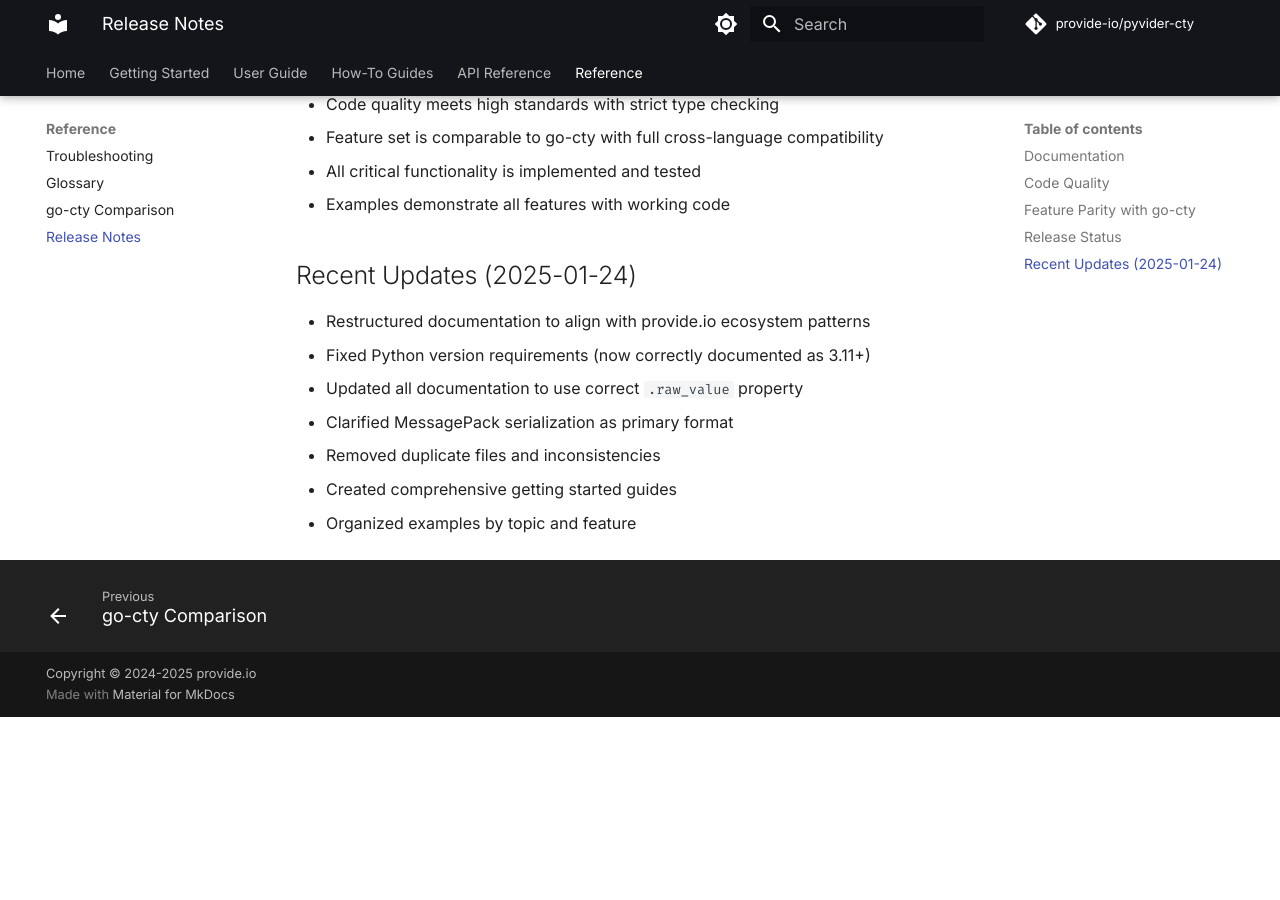
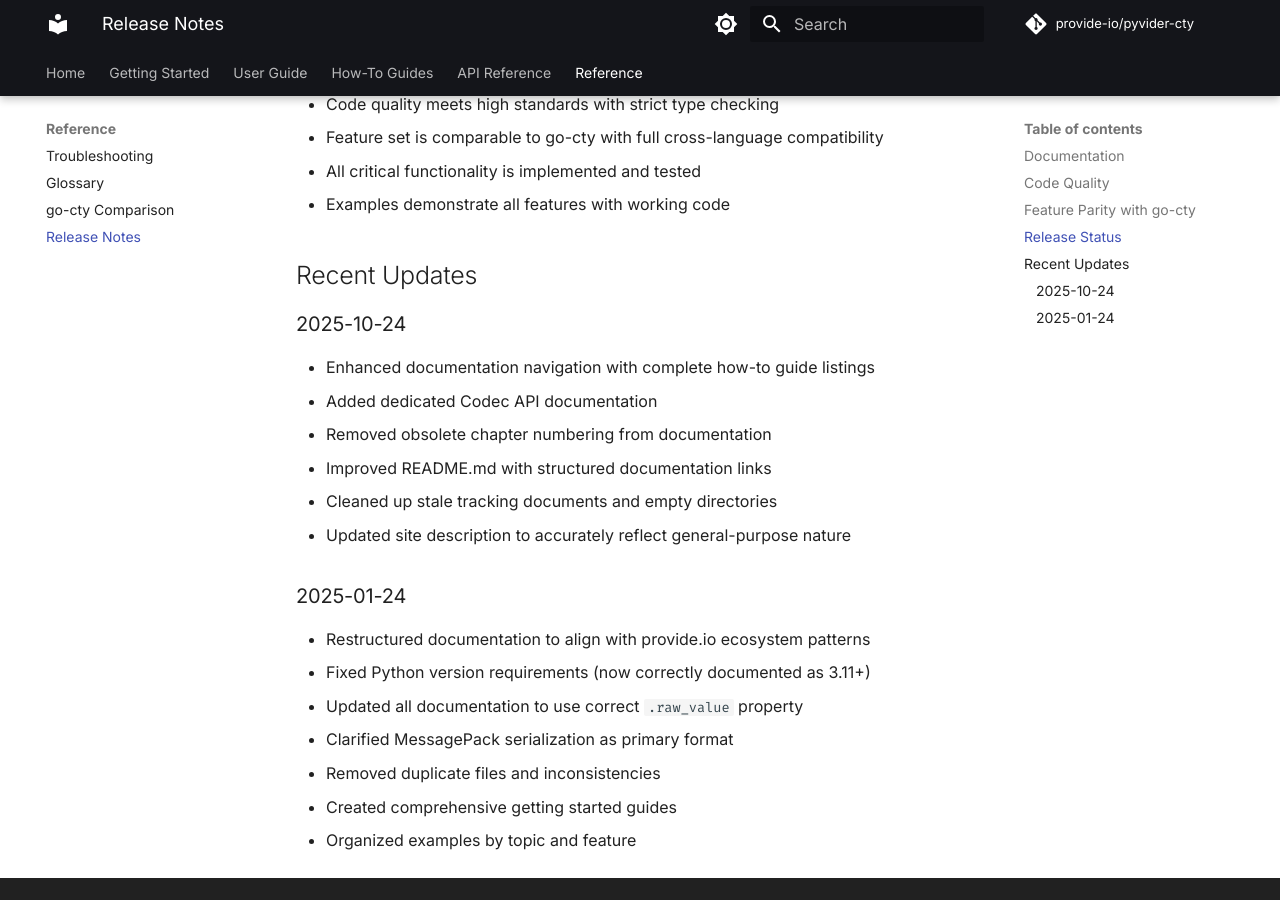
Before and after one commit to provide-io/pyvider-cty, an MkDocs documentation site: the page built from docs/reference/release-notes.md, in a window 1280 px wide and 900 px high, scrolled down 2134 px. Built offline with MkDocs 1.6.1 and Material for MkDocs 9.7.7, drawn with Linux system fonts in a browser that asks for light colours; comment, search, counter and statistics services are not loaded; before the commit the page ends 2851 px from its top, so only the background shows below that.

Commit message:
🔼⚙️ [skip ci] auto-commit

```diff
--- a/docs/reference/release-notes.md
+++ b/docs/reference/release-notes.md
@@ -53,8 +53,17 @@ The following is a feature comparison matrix between `go-cty` and `pyvider.cty`.
 - All critical functionality is implemented and tested
 - Examples demonstrate all features with working code
 
-## Recent Updates (2025-01-24)
+## Recent Updates
 
+### 2025-10-24
+- Enhanced documentation navigation with complete how-to guide listings
+- Added dedicated Codec API documentation
+- Removed obsolete chapter numbering from documentation
+- Improved README.md with structured documentation links
+- Cleaned up stale tracking documents and empty directories
+- Updated site description to accurately reflect general-purpose nature
+
+### 2025-01-24
 - Restructured documentation to align with provide.io ecosystem patterns
 - Fixed Python version requirements (now correctly documented as 3.11+)
 - Updated all documentation to use correct `.raw_value` property
--- a/mkdocs.yml
+++ b/mkdocs.yml
@@ -1,5 +1,5 @@
 site_name: PyVider CTY Documentation
-site_description: CTY (Cloud Type Ystem) - Type system for Terraform data types in Python
+site_description: Cty - A powerful type system for configuration data in Python
 site_author: provide.io
 site_url: https://foundry.provide.io/pyvider-cty/
 repo_url: https://github.com/provide-io/pyvider-cty
@@ -139,12 +139,18 @@ nav:
 
   - How-To Guides:
     - how-to/index.md
+    - Validate Data: how-to/validate-data.md
+    - Serialize Values: how-to/serialize-values.md
+    - Work with Terraform: how-to/work-with-terraform.md
+    - Create Custom Types: how-to/create-custom-types.md
+    - Migrate from go-cty: how-to/migrate-from-go-cty.md
 
   - API Reference:
     - api/index.md
     - Types: api/types/index.md
     - Values: api/values.md
     - Conversion: api/conversion.md
+    - Codec: api/codec.md
     - Functions: api/functions.md
     - Path Navigation: api/path.md
     - Validation: api/validation.md
```
Also changed, not shown: CONTRIBUTING.md (+2 -3 lines), README.md (+8 -1 lines), docs/api/codec.md (added, +16 -0 lines), docs/reference/go-cty-comparison.md (+1 -1 lines), docs/user-guide/advanced/serialization.md (+1 -1 lines), docs/user-guide/core-concepts/types.md (+1 -1 lines), docs/user-guide/core-concepts/values.md (+1 -1 lines).
